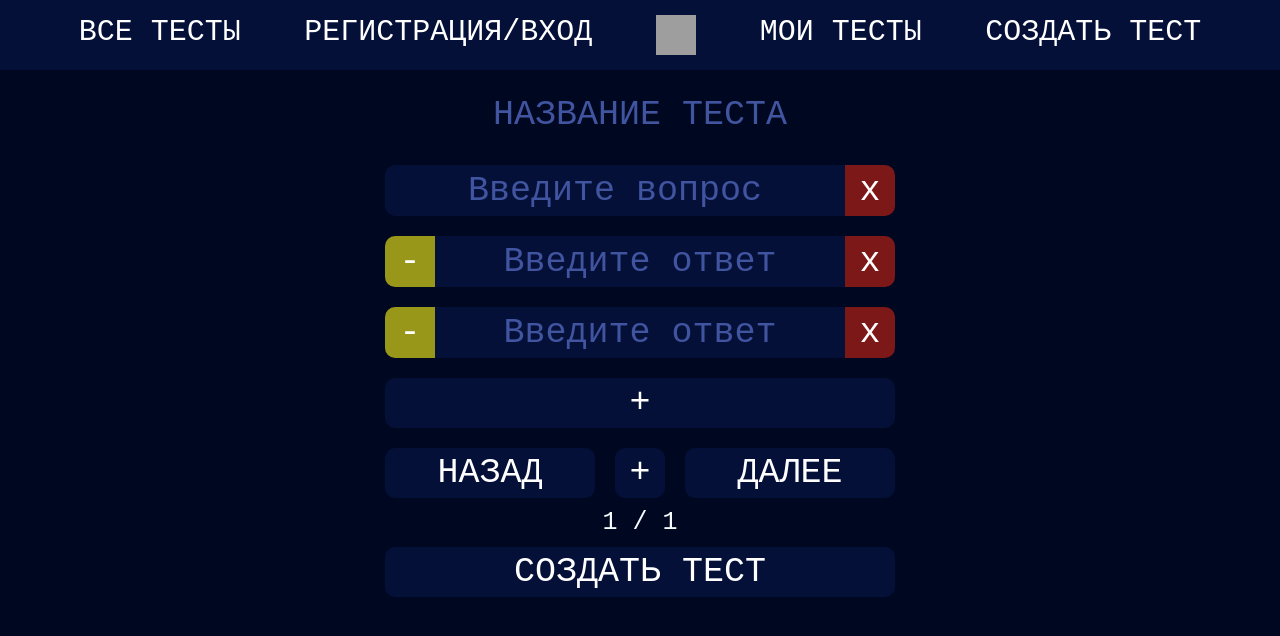
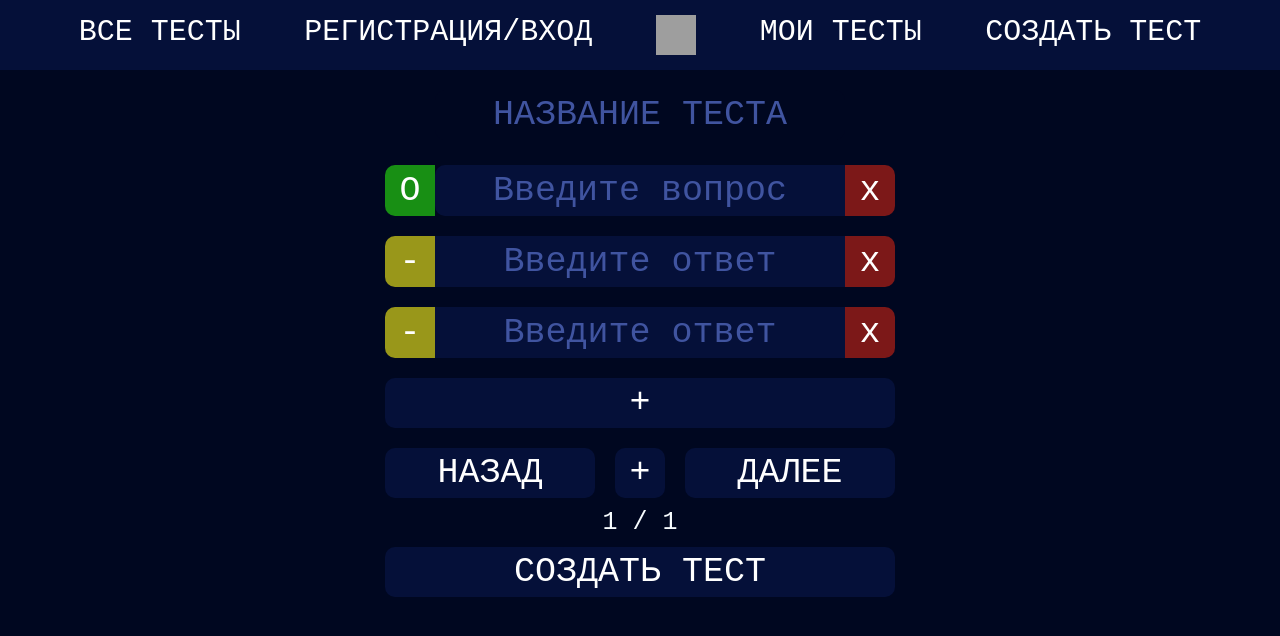
Before and after one commit to LordCookis/Tester, a Next.js app: page /addTest in a window 1280 px wide. Shown: the top 636 px of the page. Built offline with nearby package versions, Linux system fonts and the light colour scheme; grey boxes are pictures that could not be loaded.

Commit message:
end addTest

```diff
--- a/src/pages/addTest.jsx
+++ b/src/pages/addTest.jsx
@@ -1,10 +1,12 @@
 import { useState } from "react"
 import { randomNumber } from "@/utils/randomNumber"
-import { set } from "mongoose"
+//import { set } from "mongoose"
 
 export default function addTest() {
   const [test, setTest] = useState({
     name: "",
+    type: true,
+    owner: "",
     questions: [{
       id: randomNumber(1000,9999),
       textQ: "",
@@ -147,10 +149,13 @@ const valueA = (e, numA) => {
 
   return(
     <div className="addDivPage">
-      <input className="inputName" placeholder="НАЗВАНИЕ ТЕСТА" onChange={(e) => setTest({...test, name: e.target.value})}/>
+      <input className="inputName" placeholder="НАЗВАНИЕ ТЕСТА" onChange={(e)=>setTest({...test, name: e.target.value})}/>
       <div className="addTestDiv">
         <div className="questionDiv">
-          <input className="inputQuestion" placeholder="Введите вопрос" value={test.questions[numQ].textQ} onChange={(e) => valueQ(e)}/>
+          {test.type ?
+          <button className="publicTest" onClick={()=>setTest({...test, type: false})}>O</button> :
+          <button className="privateTest" onClick={()=>setTest({...test, type: true})}>З</button>}
+          <input className="inputQuestion" placeholder="Введите вопрос" value={test.questions[numQ].textQ} onChange={(e)=>valueQ(e)}/>
           <button className="delQuestion" onClick={delQuestion}>x</button>
         </div>
         {test.questions[numQ].answers.map((answer, index) => (
@@ -158,7 +163,7 @@ const valueA = (e, numA) => {
           {!answer.state ?
           <button className="falseAnswer" onClick={()=>checkAnswer(answer.id)}>-</button> :
           <button className="trueAnswer" onClick={()=>checkAnswer(answer.id)}>+</button>}
-        <input className="inputAnswer" placeholder="Введите ответ" value={answer.textA} onChange={(e) => valueA(e, index)}/>
+        <input className="inputAnswer" placeholder="Введите ответ" value={answer.textA} onChange={(e)=>valueA(e, index)}/>
         <button className="delAnswer" onClick={()=>delAnswer(answer.id)}>x</button>
         </div>))}
         <button className="button" onClick={newAnswer}>+</button>
--- a/src/styles/globals.sass
+++ b/src/styles/globals.sass
@@ -48,10 +48,36 @@ body
     border-radius: 10px
     .questionDiv
       display: flex
+      .publicTest
+        margin: 10px 0px 10px 10px
+        height: 51px
+        width: 50px
+        background-color: #188f14
+        color: #ffffff
+        border: none
+        border-radius: 10px 0px 0px 10px
+        font-family: monospace
+        font-size: 35px
+        transition: 200ms
+        &:hover
+          background-color: #1bbe15
+      .privateTest
+        margin: 10px 0px 10px 10px
+        height: 51px
+        width: 50px
+        background-color: #99971a
+        color: #ffffff
+        border: none
+        border-radius: 10px 0px 0px 10px
+        font-family: monospace
+        font-size: 35px
+        transition: 200ms
+        &:hover
+          background-color: #dbd813
       .inputQuestion
         padding: 5px
-        margin: 10px 0px 10px 10px
-        width: 450px
+        margin: 10px 0px 10px 0px
+        width: 400px
         background-color: #051039
         color: #ffffff
         border: none
```
